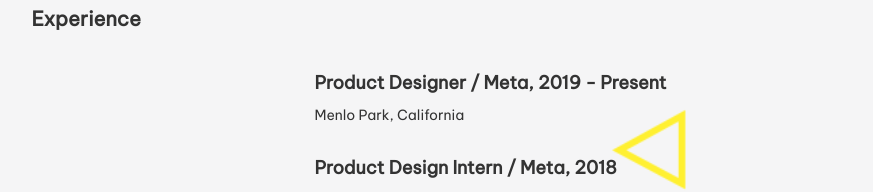
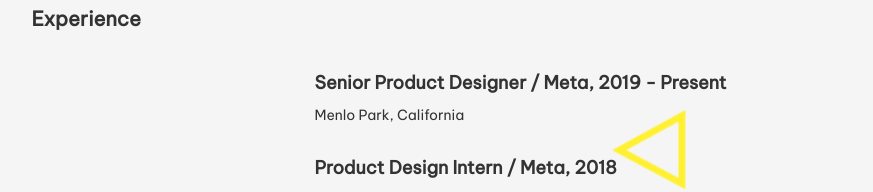
Before and after one commit to jessicanip/jessicanip, a plain HTML site: page index.html in a window 1280 px wide. Shown: the part 295-487 px from the top of the page, without its empty margins (199-1072 px from the left). Drawn offline with nearby package versions, Linux system fonts and the light colour scheme.

Commit message:
Update index.html

```diff
--- a/index.html
+++ b/index.html
@@ -71,7 +71,7 @@
 			<div class="col-sm-4">
 			</div>
 			<div class="col-sm-8">
-				<h3>Product Designer / Meta, 2019 - Present</h3>
+				<h3>Senior Product Designer / Meta, 2019 - Present</h3>
 				<h4>Menlo Park, California</h4>
 			</div>
 			<div class="col-sm-4">
```
